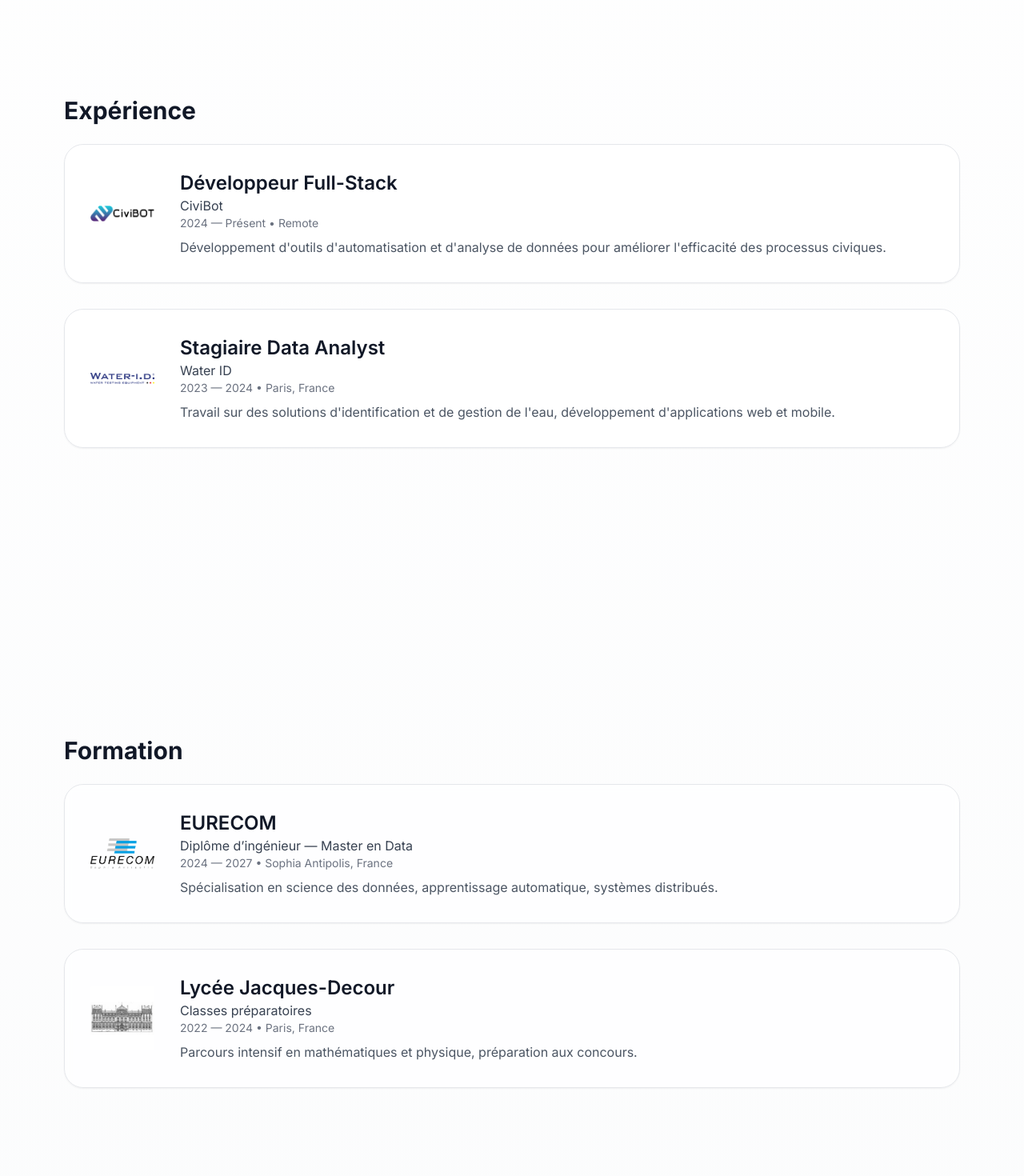
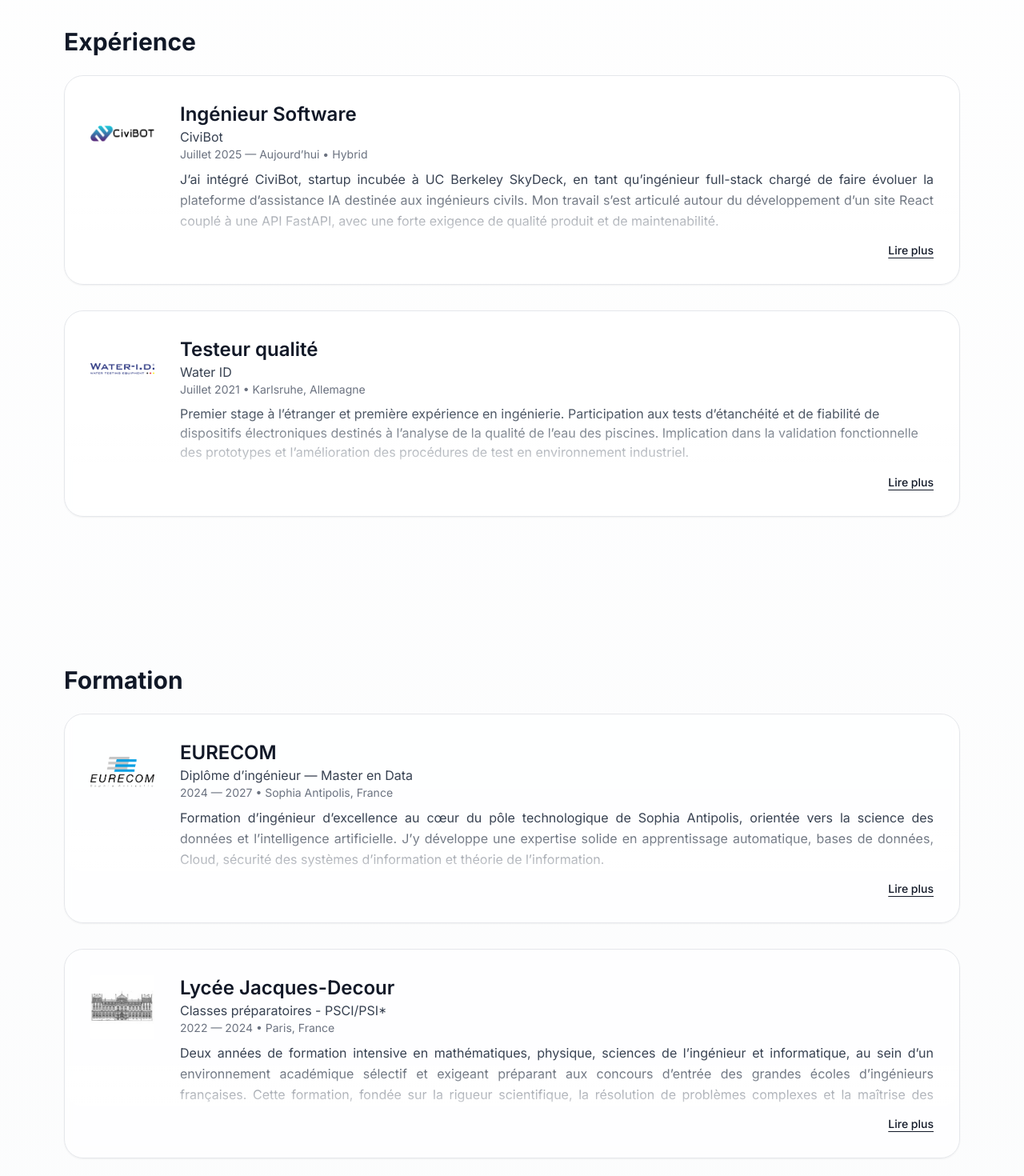
Before and after one commit to RP-13-p/Portofolio, a React (Vite) app: page / in a window 1280 px wide. Shown: the part 860-2330 px from the top of the page at 80% size. Built offline with nearby package versions, Linux system fonts and the light colour scheme.

Commit message:
Content of Education adn Experience

```diff
--- /dev/null
+++ b/src/components/ExpandableCard.tsx
@@ -0,0 +1,43 @@
+import React from "react";
+import { useTranslation } from "react-i18next";
+
+type ExpandableCardProps = {
+  children: React.ReactNode;
+  initiallyExpanded?: boolean;
+  className?: string;
+};
+
+export default function ExpandableCard({
+  children,
+  initiallyExpanded = false,
+  className = ""
+}: ExpandableCardProps) {
+  const { t } = useTranslation();
+  const [expanded, setExpanded] = React.useState(initiallyExpanded);
+
+  return (
+    <div className={`relative p-8 rounded-3xl border border-gray-200 bg-white/70 backdrop-blur-sm shadow-sm ${className}`}>
+      {/* Contenu contraint quand replié */}
+      <div className={`transition-all duration-300 ${expanded ? "" : "max-h-40 overflow-hidden"}`}>
+        {children}
+      </div>
+
+      {/* Dégradé visuel quand replié */}
+      {!expanded && (
+        <div className="pointer-events-none absolute inset-x-0 bottom-16 h-16 bg-gradient-to-t from-white/80 to-transparent rounded-b-3xl" />
+      )}
+
+      {/* Bouton Lire plus / Read more */}
+      <div className="mt-4 flex justify-end">
+        <button
+          type="button"
+          onClick={() => setExpanded(!expanded)}
+          aria-expanded={expanded}
+          className="text-sm font-medium underline underline-offset-4 hover:opacity-80"
+        >
+          {expanded ? t("ui.read_less") : t("ui.read_more")}
+        </button>
+      </div>
+    </div>
+  );
+}
--- a/src/locales/en.json
+++ b/src/locales/en.json
@@ -4,7 +4,7 @@
     "education": "Education",
     "experience": "Experience",
     "projects": "Projects",
-    "skills" : "Skills"
+    "skills": "Skills"
   },
   "footer": {
     "cv": "CV",
@@ -12,24 +12,28 @@
     "code": "Code"
   },
 
-    "hero": {
+  "ui": {
+  "read_more": "Read more",
+  "read_less": "Read less"
+  },
+
+  "hero": {
     "title": "Hi, I'm Raphael Partouche",
-    "subtitle": "I'm a engineer student in Data Science"
-
+    "subtitle": "I'm an engineering student in Data Science"
   },
   "education": {
     "title": "Education",
     "eurecom": {
       "title": "EURECOM",
       "subtitle": "Engineering degree — Master's in Data",
-      "description": "Acquired advanced knowledge in computer science and telecommunications, focusing on machine learning, cybersecurity, and networking. Gained hands-on experience with industry technologies through collaborative projects in an international setting.",
+      "description": "High-level engineering program of excellence at the heart of the Sophia Antipolis technology hub, focused on data science and artificial intelligence. I am developing strong expertise in machine learning, databases, cloud computing, information systems security, and information theory.\n\n he curriculum includes <em><strong>Machine Learning, Database Systems, Quantum Computing, Cloud, Network security, Image processing, and Information theory</em></strong>, as well as cross-disciplinary subjects such as law and management.\n\n Moreover, the projects combine research and technical management, relying on regular analysis of scientific publications to guide innovative developments carried out within international teams, thus preparing for data, AI, or R&D engineering roles.",
       "year": "2024 — 2027",
       "city": "Sophia Antipolis, France"
     },
     "jacques": {
       "title": "Lycée Jacques-Decour",
-      "subtitle": "Preparatory classes",
-      "description": "Intensive track in mathematics and physics, competitive exam preparation.",
+      "subtitle": "Preparatory classes - PSCI/PSI*",
+      "description": "Two years of intensive training in mathematics, physics, engineering sciences, and computer science within a highly selective and demanding academic environment, preparing for the national competitive exams to enter top French engineering schools. This program, grounded in scientific rigor, problem-solving, and logical reasoning, fosters strong analytical abilities, abstraction skills, and resilience under pressure. It provided me with solid theoretical foundations and an efficient working methodology, essential for tackling the technical and scientific challenges of engineering.",
       "year": "2022 — 2024",
       "city": "Paris, France"
     }
@@ -37,18 +41,18 @@
   "experience": {
     "title": "Experience",
     "civibot": {
-      "title": "Full-Stack Developer",
+      "title": "Software Engineer",
       "company": "CiviBot",
-      "duration": "2024 — Present",
-      "location": "Remote",
-      "description": "Development of automation tools and data analysis solutions to improve civic process efficiency."
+      "duration": "July 2025 — Present",
+      "location": "Hybrid",
+      "description": "I joined CiviBot, a startup incubated at UC Berkeley SkyDeck, as a full-stack engineer contributing to the development of an AI-powered platform for civil engineers. My role combines frontend engineering in React with backend design in FastAPI, emphasizing clean architecture, scalability, and product reliability.\n\n On the frontend, I built and unified key user flows (authentication, subscription, account management) and implemented a full internationalization system using react-i18next. I also redesigned the navigation and form components to enhance UX consistency and code maintainability.\n\n On the backend, I developed and documented major REST endpoints (account management, contact, password reset/change) and contributed to the ChatPDF feature, integrating a document ingestion and vectorization pipeline to support contextualized Q&A.\n\n Since the end of the internship, I have continued working remotely with the CiviBot team, supporting the product’s technical growth and continuous integration."
     },
     "waterid": {
-      "title": "Data Analyst Intern",
+      "title": "Product Tester",
       "company": "Water ID",
-      "duration": "2023 — 2024",
-      "location": "Paris, France",
-      "description": "Work on water identification and management solutions, web and mobile application development."
+      "duration": "July 2021 ",
+      "location": "Karlsruhe, Germany",
+      "description": "First international internship and initial engineering experience. Contributed to waterproofing and reliability testing of electronic devices designed to monitor swimming pool water quality. Involved in prototype validation and optimization of testing procedures within an industrial environment."
     }
   },
   "projects": {
--- a/src/locales/fr.json
+++ b/src/locales/fr.json
@@ -5,7 +5,12 @@
     "experience": "Expérience",
     "projects": "Projets",
     "contact": "Contact",
-    "skills":"Compétences"
+    "skills": "Compétences"
+  },
+
+  "ui": {
+  "read_more": "Lire plus",
+  "read_less": "Lire moins"
   },
 
   "footer": {
@@ -13,7 +18,6 @@
     "demo": "Démo",
     "code": "Code"
   },
-
   "hero": {
     "title": "Bonjour, je suis Raphael Partouche",
     "subtitle": ""
@@ -27,14 +31,14 @@
     "eurecom": {
       "title": "EURECOM",
       "subtitle": "Diplôme d’ingénieur — Master en Data",
-      "description": "Spécialisation en science des données, apprentissage automatique, systèmes distribués.",
+      "description": "Formation d’ingénieur d’excellence au cœur du pôle technologique de Sophia Antipolis, orientée vers la science des données et l’intelligence artificielle. J’y développe une expertise solide en apprentissage automatique, bases de données, Cloud, sécurité des systèmes d’information et théorie de l’information.\n\n Les enseignements incluent <em><strong> Machine Learning, Database Systems, Quantum Computing, Cloud, Network Security, Image Processing, Information Theory</strong></em>, mais aussi des disciplines transversales telles que le droit et le management.\n\n De plus, les projets combinent recherche et gestion technique, s’appuyant sur l’analyse régulière d’articles scientifiques pour guider des développements innovants menés en équipe internationale, formant ainsi à des postes d’ingénieur data, IA.",
       "year": "2024 — 2027",
       "city": "Sophia Antipolis, France"
     },
     "jacques": {
       "title": "Lycée Jacques-Decour",
-      "subtitle": "Classes préparatoires",
-      "description": "Parcours intensif en mathématiques et physique, préparation aux concours.",
+      "subtitle": "Classes préparatoires - PSCI/PSI*",
+      "description": "Deux années de formation intensive en mathématiques, physique, sciences de l’ingénieur et informatique, au sein d’un environnement académique sélectif et exigeant préparant aux concours d’entrée des grandes écoles d’ingénieurs françaises. Cette formation, fondée sur la rigueur scientifique, la résolution de problèmes complexes et la maîtrise des raisonnements logiques, développe une solide capacité d’abstraction, d’analyse et de travail sous pression. Elle m’a apporté des bases théoriques robustes et une méthode de travail efficace, essentielles pour aborder les défis techniques et scientifiques rencontrés dans le domaine de l’ingénierie.",
       "year": "2022 — 2024",
       "city": "Paris, France"
     }
@@ -42,18 +46,18 @@
   "experience": {
     "title": "Expérience",
     "civibot": {
-      "title": "Développeur Full-Stack",
+      "title": "Ingénieur Software",
       "company": "CiviBot",
-      "duration": "2024 — Présent",
-      "location": "Remote",
-      "description": "Développement d'outils d'automatisation et d'analyse de données pour améliorer l'efficacité des processus civiques."
+      "duration": "Juillet 2025 — Aujourd’hui",
+      "location": "Hybrid",
+      "description": "J’ai intégré CiviBot, startup incubée à UC Berkeley SkyDeck, en tant qu’ingénieur full-stack chargé de faire évoluer la plateforme d’assistance IA destinée aux ingénieurs civils. Mon travail s’est articulé autour du développement d’un site React couplé à une API FastAPI, avec une forte exigence de qualité produit et de maintenabilité.\n\n Côté frontend, j’ai conçu et harmonisé plusieurs parcours utilisateurs (connexion, abonnement, compte utilisateur) tout en mettant en place une architecture d’internationalisation complète avec react-i18next. J’ai également refactorisé la navigation et le système de formulaires pour renforcer la cohérence UX et préparer l’industrialisation.\n\n  Côté backend, j’ai développé et documenté plusieurs endpoints critiques (gestion de compte, contact, récupération et changement de mot de passe), tout en participant à la mise en place de la fonctionnalité ChatPDF, intégrant un pipeline d’ingestion et d’indexation de documents avec génération de réponses contextualisées.\n\n  Depuis la fin du stage, je continue ma collaboration à distance avec l'équipe de CiviBot afin d’accompagner la montée en échelle technique du produit et son intégration continue."
     },
     "waterid": {
-      "title": "Stagiaire Data Analyst",
+      "title": "Testeur qualité",
       "company": "Water ID",
-      "duration": "2023 — 2024",
-      "location": "Paris, France",
-      "description": "Travail sur des solutions d'identification et de gestion de l'eau, développement d'applications web et mobile."
+      "duration": "Juillet 2021",
+      "location": "Karlsruhe, Allemagne",
+      "description": "Premier stage à l’étranger et première expérience en ingénierie. Participation aux tests d’étanchéité et de fiabilité de dispositifs électroniques destinés à l’analyse de la qualité de l’eau des piscines. Implication dans la validation fonctionnelle des prototypes et l’amélioration des procédures de test en environnement industriel."
     }
   },
   "projects": {
--- a/src/sections/education.tsx
+++ b/src/sections/education.tsx
@@ -1,5 +1,6 @@
 import React from "react";
-import { useTranslation } from "react-i18next";
+import { useTranslation, Trans } from "react-i18next";
+import ExpandableCard from "../components/ExpandableCard";
 
 export default function Education() {
   const { t } = useTranslation();
@@ -7,8 +8,10 @@ export default function Education() {
     <section id="education" className="py-12 px-6 md:px-20">
       <h2 className="text-3xl font-bold mb-6">{t("education.title")}</h2>
       <div className="space-y-8">
+
         {/* EURECOM */}
-        <div className="flex items-center gap-8 p-8 rounded-3xl border border-gray-200 bg-white/70 backdrop-blur-sm shadow-sm">
+        <ExpandableCard>
+          <div className="flex gap-8">
             <img
               src="/EURECOM_logo.png"
               alt="EURECOM"
@@ -17,13 +20,34 @@ export default function Education() {
             <div>
               <h3 className="text-2xl font-semibold">{t("education.eurecom.title")}</h3>
               <p className="text-base text-gray-700">{t("education.eurecom.subtitle")}</p>
-            <p className="text-sm text-gray-500">{t("education.eurecom.year")} • {t("education.eurecom.city")}</p>
-            <p className="mt-2 text-base text-gray-600">{t("education.eurecom.description")}</p>
+              <p className="text-sm text-gray-500">
+                {t("education.eurecom.year")} • {t("education.eurecom.city")}
+              </p>
+
+              {/* Description avec paragraphes + mise en forme */}
+              <div className="mt-2 text-base text-gray-600 text-justify leading-relaxed space-y-3">
+                {t("education.eurecom.description")
+                  .split("\n\n")
+                  .map((para, i) => (
+                    <p key={i}>
+                      <Trans
+                        i18nKey={`education.eurecom.description_part_${i}`}
+                        defaults={para}
+                        components={{
+                          strong: <strong className="font-semibold text-gray-900" />,
+                          em: <em className="italic text-gray-700" />
+                        }}
+                      />
+                    </p>
+                  ))}
               </div>
             </div>
+          </div>
+        </ExpandableCard>
 
         {/* Lycée Jacques Decour */}
-        <div className="flex items-center gap-8 p-8 rounded-3xl border border-gray-200 bg-white/70 backdrop-blur-sm shadow-sm">
+        <ExpandableCard>
+          <div className="flex gap-8">
             <img
               src="/lyce_jacques_decour_logo.jpg"
               alt="Lycée Jacques Decour"
@@ -32,10 +56,20 @@ export default function Education() {
             <div>
               <h3 className="text-2xl font-semibold">{t("education.jacques.title")}</h3>
               <p className="text-base text-gray-700">{t("education.jacques.subtitle")}</p>
-            <p className="text-sm text-gray-500">{t("education.jacques.year")} • {t("education.jacques.city")}</p>
-            <p className="mt-2 text-base text-gray-600">{t("education.jacques.description")}</p>
+              <p className="text-sm text-gray-500">
+                {t("education.jacques.year")} • {t("education.jacques.city")}
+              </p>
+              <div className="mt-2 text-base text-gray-600 text-justify leading-relaxed space-y-3">
+                {t("education.jacques.description")
+                  .split("\n\n")
+                  .map((para, i) => (
+                    <p key={i}>{para}</p>
+                  ))}
               </div>
             </div>
+          </div>
+        </ExpandableCard>
+
       </div>
     </section>
   );
--- a/src/sections/experience.tsx
+++ b/src/sections/experience.tsx
@@ -1,5 +1,6 @@
 import React from "react";
 import { useTranslation } from "react-i18next";
+import ExpandableCard from "../components/ExpandableCard";
 
 export default function Experience() {
   const { t } = useTranslation();
@@ -7,8 +8,10 @@ export default function Experience() {
     <section id="experience" className="py-12 px-6 md:px-20">
       <h2 className="text-3xl font-bold mb-6">{t("experience.title")}</h2>
       <div className="space-y-8">
+
         {/* CiviBot */}
-        <div className="flex items-center gap-8 p-8 rounded-3xl border border-gray-200 bg-white/70 backdrop-blur-sm shadow-sm">
+        <ExpandableCard>
+          <div className="flex gap-8">
             <img
               src="/CiviBot_logo.png"
               alt="CiviBot"
@@ -17,13 +20,21 @@ export default function Experience() {
             <div>
               <h3 className="text-2xl font-semibold">{t("experience.civibot.title")}</h3>
               <p className="text-base text-gray-700">{t("experience.civibot.company")}</p>
-            <p className="text-sm text-gray-500">{t("experience.civibot.duration")} • {t("experience.civibot.location")}</p>
-            <p className="mt-2 text-base text-gray-600">{t("experience.civibot.description")}</p>
+              <p className="text-sm text-gray-500">
+                {t("experience.civibot.duration")} • {t("experience.civibot.location")}
+              </p>
+              <div className="mt-2 text-base text-gray-600 text-justify leading-relaxed space-y-3">
+                {t("experience.civibot.description").split("\n\n").map((para, i) => (
+                  <p key={i}>{para}</p>
+                ))}
               </div>
             </div>
+          </div>
+        </ExpandableCard>
 
         {/* Water ID */}
-        <div className="flex items-center gap-8 p-8 rounded-3xl border border-gray-200 bg-white/70 backdrop-blur-sm shadow-sm">
+        <ExpandableCard>
+          <div className="flex gap-8">
             <img
               src="/Water_id_logo.png"
               alt="Water ID"
@@ -32,10 +43,16 @@ export default function Experience() {
             <div>
               <h3 className="text-2xl font-semibold">{t("experience.waterid.title")}</h3>
               <p className="text-base text-gray-700">{t("experience.waterid.company")}</p>
-            <p className="text-sm text-gray-500">{t("experience.waterid.duration")} • {t("experience.waterid.location")}</p>
-            <p className="mt-2 text-base text-gray-600">{t("experience.waterid.description")}</p>
+              <p className="text-sm text-gray-500">
+                {t("experience.waterid.duration")} • {t("experience.waterid.location")}
+              </p>
+              <p className="mt-2 text-base text-gray-600">
+                {t("experience.waterid.description")}
+              </p>
             </div>
           </div>
+        </ExpandableCard>
+
       </div>
     </section>
   );
--- a/src/sections/skills.tsx
+++ b/src/sections/skills.tsx
@@ -9,6 +9,7 @@ const skills = [
   { name: "TailwindCSS", image: "/skills/tailwind.svg" },
   { name: "Python", image: "/skills/python.svg" },
   { name: " C ", image: "/skills/c.svg" },
+  { name: "SQL", image: "/skills/sql.svg" },
   { name: "Machine Learning", image: "/skills/machine-learning.svg" },
 ];
 
```
Lines whose indentation alone changed are shown as unchanged.
